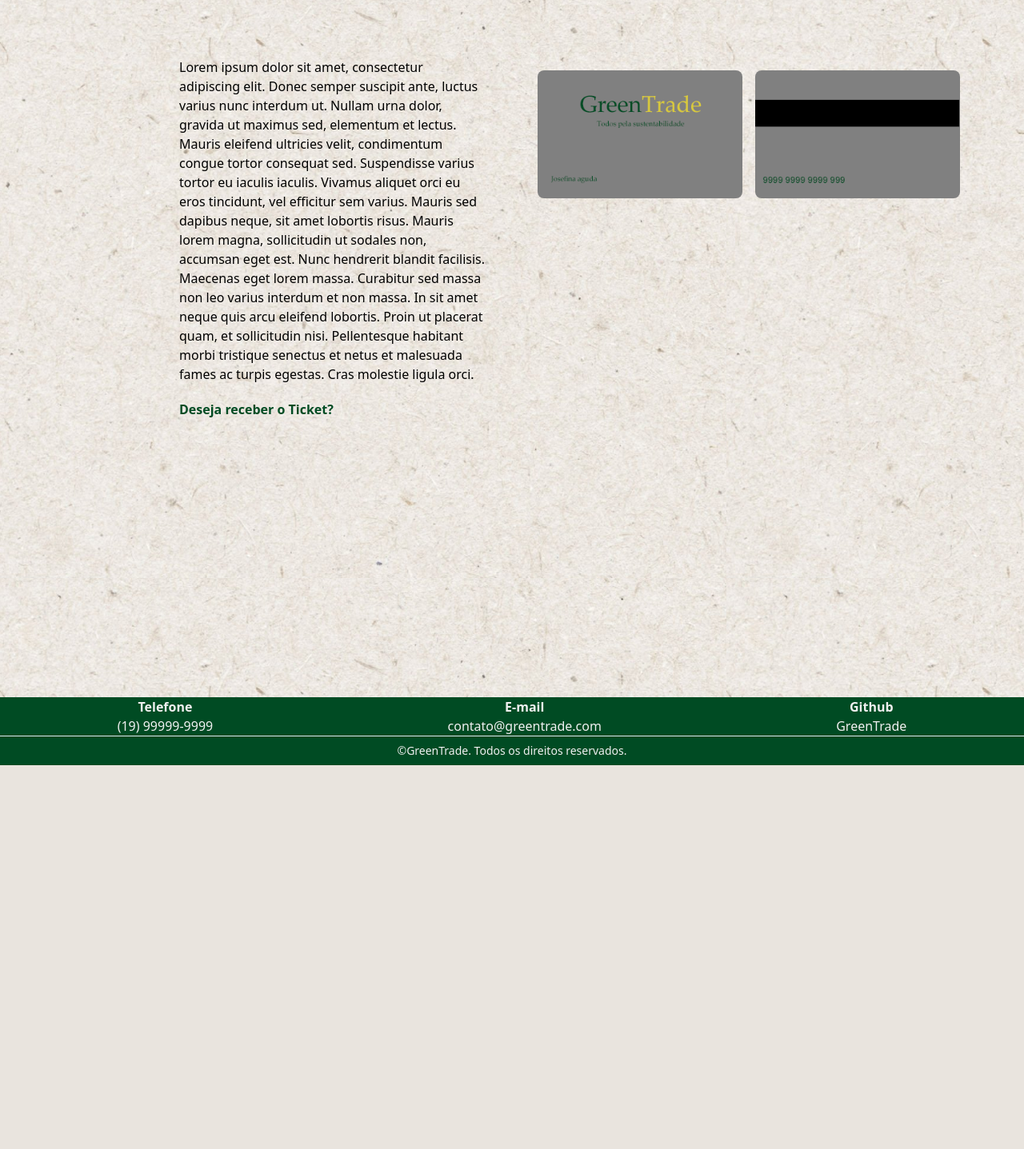
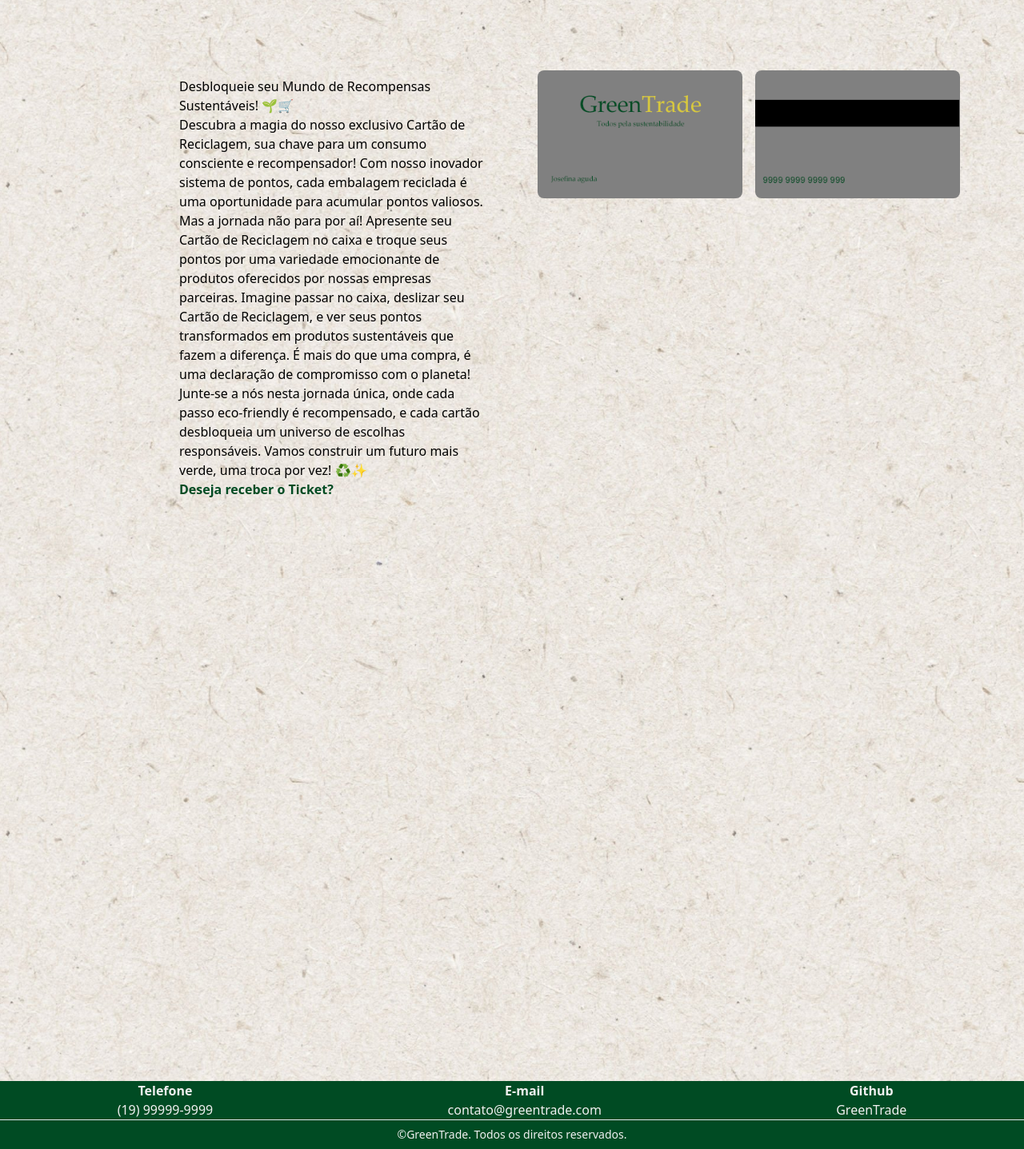
Before and after one commit to wkauan/GreenTrade, a Django app: page /ticket/ in a window 1280 px wide. Shown: the part 88-1525 px from the top of the page at 80% size. Before the commit the page ends 1045 px from the top, so only its background shows below. Run offline with Django 4.2, Linux system fonts and the light colour scheme; some libraries are stand-ins or nearby versions.

Commit message:
:sparkles: feat: Atualizando texto da página

```diff
--- a/code/core/templates/ticket.html
+++ b/code/core/templates/ticket.html
@@ -44,15 +44,17 @@
   <div class="block h-screen md:mt-40 mt-64">
     <div class="md:flex justify-center p-6 md:p-0 mt-6 md:space-x-16 space-y-4">
       <section class="md:max-w-sm">
-        <p class="font-medium mb-5">Lorem ipsum dolor sit amet, consectetur adipiscing elit. Donec semper suscipit
-          ante, luctus varius nunc interdum ut. Nullam urna dolor, gravida ut maximus sed, elementum et
-          lectus. Mauris eleifend ultricies velit, condimentum congue tortor consequat sed. Suspendisse varius
-          tortor eu iaculis iaculis. Vivamus aliquet orci eu eros tincidunt, vel efficitur sem varius. Mauris
-          sed dapibus neque, sit amet lobortis risus. Mauris lorem magna, sollicitudin ut sodales non,
-          accumsan eget est. Nunc hendrerit blandit facilisis. Maecenas eget lorem massa. Curabitur sed massa
-          non leo varius interdum et non massa. In sit amet neque quis arcu eleifend lobortis. Proin ut
-          placerat quam, et sollicitudin nisi. Pellentesque habitant morbi tristique senectus et netus et
-          malesuada fames ac turpis egestas. Cras molestie ligula orci.</p>
+        <br class="font-medium mb-5">Desbloqueie seu Mundo de Recompensas Sustentáveis! 🌱🛒</br>
+
+          Descubra a magia do nosso exclusivo Cartão de Reciclagem, sua chave para um consumo consciente e
+          recompensador! Com nosso inovador sistema de pontos, cada embalagem reciclada é uma oportunidade para acumular
+          pontos valiosos. Mas a jornada não para por aí! Apresente seu Cartão de Reciclagem no caixa e troque seus
+          pontos por uma variedade emocionante de produtos oferecidos por nossas empresas parceiras.
+
+          Imagine passar no caixa, deslizar seu Cartão de Reciclagem, e ver seus pontos transformados em produtos
+          sustentáveis que fazem a diferença. É mais do que uma compra, é uma declaração de compromisso com o planeta!
+          Junte-se a nós nesta jornada única, onde cada passo eco-friendly é recompensado, e cada cartão desbloqueia um
+          universo de escolhas responsáveis. Vamos construir um futuro mais verde, uma troca por vez! ♻️✨</p>
         <a class="font-bold text-[#004B23] hover:underline hover:text-[#228B22] transition-all duration-200 delay-100"
           href="{% url 'core:cadastro' %}">Deseja receber o Ticket?</a>
       </section>
@@ -65,7 +67,7 @@
 
   <!-- footer -->
   <footer
-    class="w-full md:flex md:flex-row justify-around text-center bg-[#004B23] text-[#F0F0F0] left-0 space-y-4 md:space-y-0">
+    class="w-full md:flex md:flex-row justify-around text-center bg-[#004B23] text-[#F0F0F0] left-0 space-y-4 md:space-y-0 mt-[480px]">
     <dl>
       <dt class="font-bold">Telefone</dt>
       <dd><a class="hover:text-blue-200" href="tel:+55 (19) 99999-9999">(19) 99999-9999</a></dd>
```
